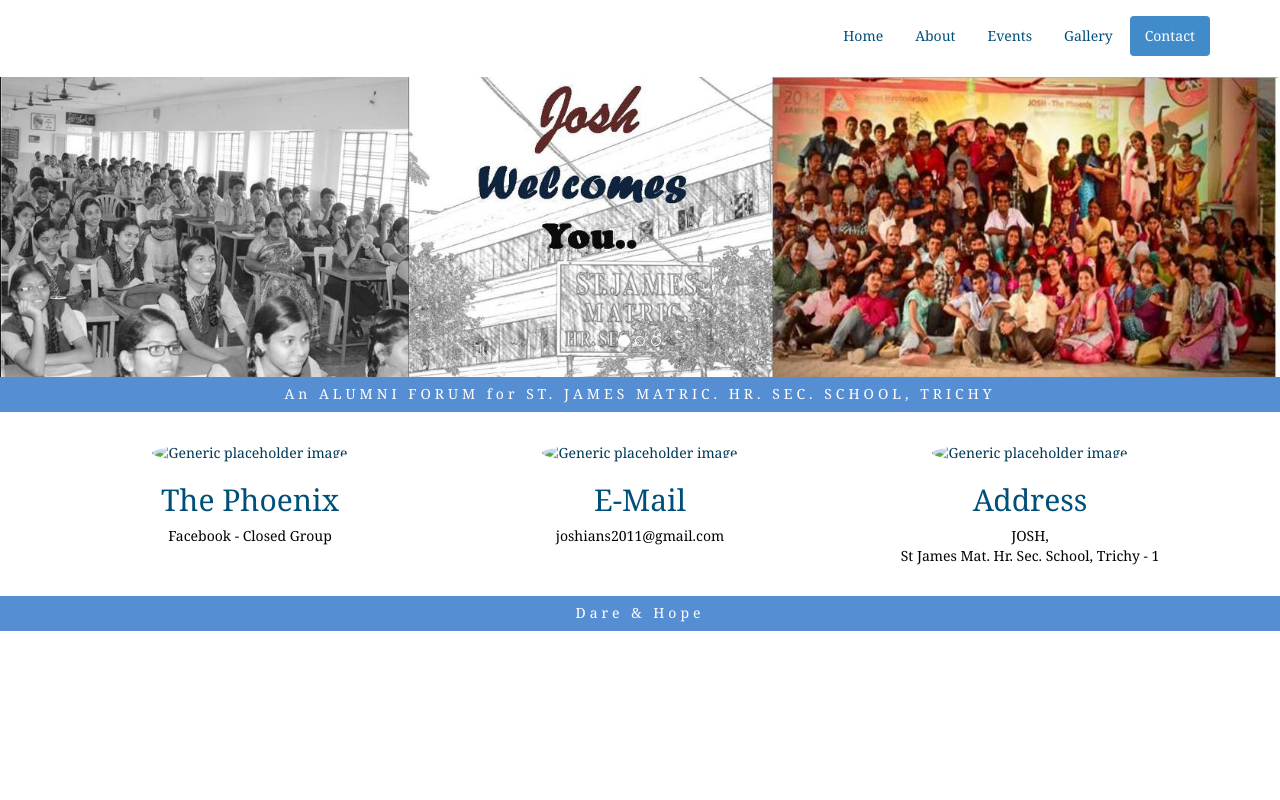
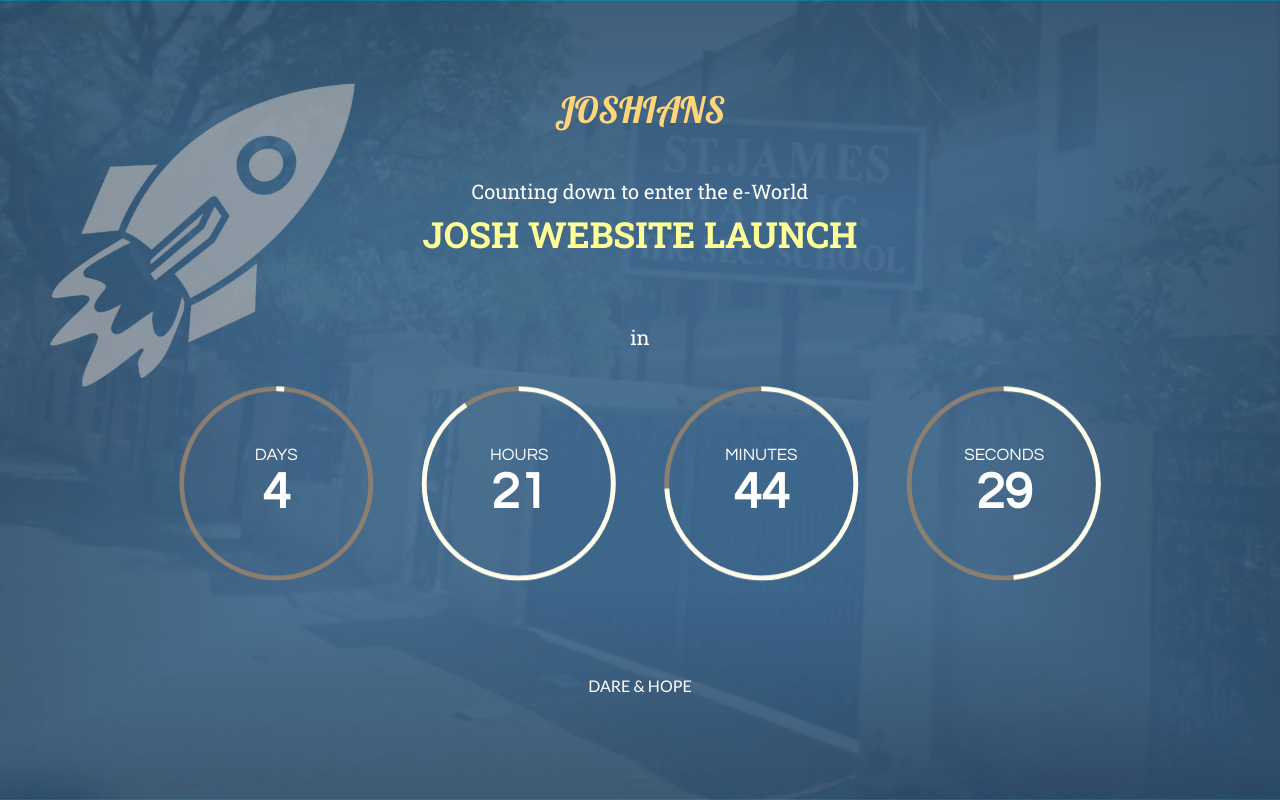
Before and after one commit to srikanthjeeva/josh, a plain HTML site: page html-templates/coming-soon.html in a window 1280 px wide. Drawn offline with nearby package versions, Linux system fonts and the light colour scheme.

Commit message:
Update coming-soon.html

```diff
--- a/html-templates/coming-soon.html
+++ b/html-templates/coming-soon.html
@@ -1,117 +1,101 @@
+
+<!DOCTYPE html>
+<html>
+  <head>
+    <meta charset="UTF-8">
+    <title>Joshians</title>
+
+    <!-- Mobile Specific Meta -->
+    <meta name="viewport" content="width=device-width, initial-scale=1.0">
+    <!--[if IE]><meta http-equiv='X-UA-Compatible' content='IE=edge,chrome=1'><![endif]-->
+
+    <!-- Bootstrap -->
+    <link href="assets/css/bootstrap.min.css" rel="stylesheet">
+
+    <!-- Custom stylesheet -->
+    <link rel="stylesheet" href="assets/css/TimeCircles.css">
+
+    <!-- Font Awesome -->
+    <link href="http://maxcdn.bootstrapcdn.com/font-awesome/4.2.0/css/font-awesome.min.css" rel="stylesheet">
+
+    <!-- Added google font -->
+    <link href='http://fonts.googleapis.com/css?family=Lato:400,700|Lobster|Roboto+Slab:400,700' rel='stylesheet' type='text/css'>
+
+    <!--Fav and touch icons-->
+    <link rel="shortcut icon" href="assets/images/favicon.ico">
+
+	<!--[if IE 9]>
+    	<link rel="stylesheet" href="assets/css/ie9.css">
+    <![endif]-->
+
+    <!-- HTML5 Shim and Respond.js IE8 support of HTML5 elements and media queries -->
+    <!-- WARNING: Respond.js doesn't work if you view the page via file:// -->
+    <!--[if lt IE 9]>
+      <script src="https://oss.maxcdn.com/libs/html5shiv/3.7.0/html5shiv.js"></script>
+      <script src="https://oss.maxcdn.com/libs/respond.js/1.3.0/respond.min.js"></script>
+    <![endif]-->
+  </head>
+ <body>
+ <div class="bg">
+	 <div class="bg-color">
+		  <div class="container content">
+				<div class="row">
+					<div class="sun clearfix">
+						<div class="col-sm-12">
+						   <h1>JOSHIANS</h1>
+						   <h3>Counting down to enter the e-World</h3>
+						   <h2>JOSH WEBSITE LAUNCH </h2> <h3> in </h3>
+						</div>
 
 
+							<div class="row">
+							   <div class="col-sm-offset-1 col-sm-10">
+									<div class="timing">
+										<div id="count-down" data-date="2015-07-04 17:30:00">
 
-<!DOCTYPE html>
-<html lang="en">
-    <head>
-        <meta charset="utf-8">
-        <meta http-equiv="X-UA-Compatible" content="IE=edge">
-        <meta name="viewport" content="width=device-width, initial-scale=1">
-        <meta name="description" content="">
-        <meta name="author" content="">
-        <link rel="shortcut icon" href="assets/images/favicon.ico" type="image/x-icon">
-        <link rel="icon" href="assets/images/favicon.ico" type="image/x-icon">
-
-        <title>JOSH</title>
-
-        <!-- Bootstrap core CSS -->
-        <link href="assets/css/bootstrap.min.css" rel="stylesheet">
-        <link href="assets/css/style.css" rel="stylesheet">
-
-        <!-- Just for debugging purposes. Don't actually copy these 2 lines! -->
-        <!--[if lt IE 9]><script src="assets/js/ie8-responsive-file-warning.js"></script><![endif]-->
-        <script src="assets/js/ie-emulation-modes-warning.js"></script>
-
-        <!-- HTML5 shim and Respond.js IE8 support of HTML5 elements and media queries -->
-        <!--[if lt IE 9]>
-          <script src="https://oss.maxcdn.com/html5shiv/3.7.2/html5shiv.min.js"></script>
-          <script src="https://oss.maxcdn.com/respond/1.4.2/respond.min.js"></script>
-        <![endif]-->
-
-    </head>
-    <!-- NAVBAR
-    ================================================== -->
-    <body>
-        <nav class="navbar navbar-inverse">
-            <div class="navbar-wrapper">
-                <div class="container">
-                    <div class="header">
-                        <ul class="nav nav-pills pull-right" role="tablist">
-                            <li role="presentation"><a href="index.html">Home</a></li>
-                            <li role="presentation"><a href="about.html">About</a></li>
-                            <li role="presentation"><a href="events.html">Events</a></li>
-                            <li role="presentation"><a href="gallery.html">Gallery</a></li>
-                            <li role="presentation" class="active"><a href="contact-us.html">Contact</a></li>
-                        </ul>
 										</div>
 									</div>
-            </div>
-        </nav>
-
-
-        <div class="carousel slide" id="myCarousel">
-            <ol class="carousel-indicators">
-                <li data-target="#myCarousel" data-slide-to="0" class="active"></li>
-                <li data-target="#myCarousel" data-slide-to="1"></li>
-                <li data-target="#myCarousel" data-slide-to="2"></li>
-            </ol>
-            <div class="carousel-inner" role="listbox">
-                <div class="active item">
-                    <img alt="" src="assets/images/josh-banner1.jpg" class="courosal_image">
+									<!-- /.timing -->
 							   </div>
 							</div>
+							<div class="row">
+							  <div class="col-sm-offset-2 col-sm-8">
+								<p class="alert-success show"> DARE & HOPE </p>
 							 </div>
-        <div class="mid-header">
-            An ALUMNI FORUM for ST. JAMES MATRIC. HR. SEC. SCHOOL, TRICHY
 							</div>
-
-        <!-- Marketing messaging and featurettes
-        ================================================== -->
-        <!-- Wrap the rest of the page in another container to center all the content. -->
-        <div class="height_30"></div>
-        <div class="container marketing">
-            <div class="row bg-desc gallery">
-                    <div class="col-lg-4">
-                        <a href="https://www.facebook.com/groups/161557233885623/" target="_blank">
-                            <img class="img-circle" src="assets/images/fb.jpg" alt="Generic placeholder image">
-
-                        <h2>The Phoenix</h2>
-                            </a>
-                        <p>Facebook - Closed Group</p>
-                    </div><!-- /.col-lg-4 -->
-
-		    <div class="col-lg-4">
-                        <a target="_blank">
-                            <img class="img-circle" src="assets/images/gmail.jpg" alt="Generic placeholder image">
-
-                        <h2>E-Mail</h2>
-                            </a>
-                        <p>joshians2011@gmail.com</p>
-                    </div><!-- /.col-lg-4 -->
-		    <div class="col-lg-4">
-                        <a target="_blank">
-                            <img class="img-circle" src="assets/images/address.jpg" alt="Generic placeholder image">
-
-                        <h2>Address</h2>
-                            </a>
-                        <p>JOSH, <br>St James Mat. Hr. Sec. School, Trichy - 1</p>
-                    </div><!-- /.col-lg-4 -->
 						</div>
 
 				</div>
 			</div>
-        </div><!-- /.container -->
-        <div class="mid-header footer">
-            Dare & Hope
+			<!-- .container end here -->
 	 </div>
-        <!-- Bootstrap core JavaScript
-        ================================================== -->
-        <!-- Placed at the end of the document so the pages load faster -->
+ </div>
+
+
+
+    <!-- jQuery (necessary for Bootstrap's JavaScript plugins) -->
     <script src="https://ajax.googleapis.com/ajax/libs/jquery/1.11.1/jquery.min.js"></script>
+    <!-- Include all compiled plugins (below), or include individual files as needed -->
     <script src="assets/js/bootstrap.min.js"></script>
-        <!-- IE10 viewport hack for Surface/desktop Windows 8 bug -->
-        <!-- Designed by Srikanth Jeeva -->
-        <script src="assets/js/ie10-viewport-bug-workaround.js"></script>
+    <script src="assets/js/TimeCircles.js"></script>
+
+    <script>
+      $("#count-down").TimeCircles(
+       {
+           circle_bg_color: "#8a7f71",
+           use_background: true,
+           bg_width: 1.0,
+           fg_width: 0.02,
+           time: {
+                Days: { color: "#fefeee" },
+                Hours: { color: "#fefeee" },
+                Minutes: { color: "#fefeee" },
+                Seconds: { color: "#fefeee" }
+            }
+       }
+    );
+
+    </script>
 
   </body>
 </html>
```
Lines whose indentation alone changed are shown as unchanged.
